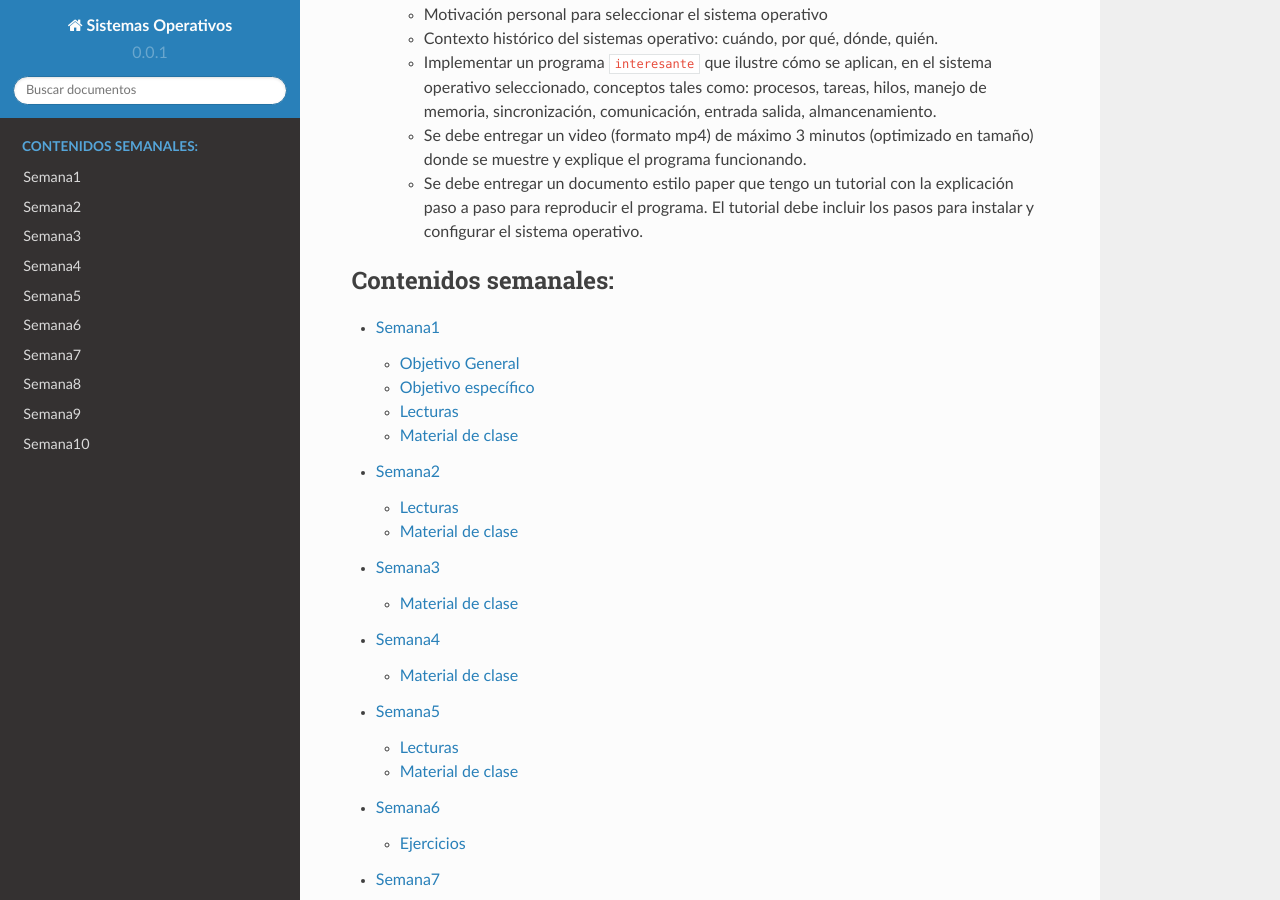
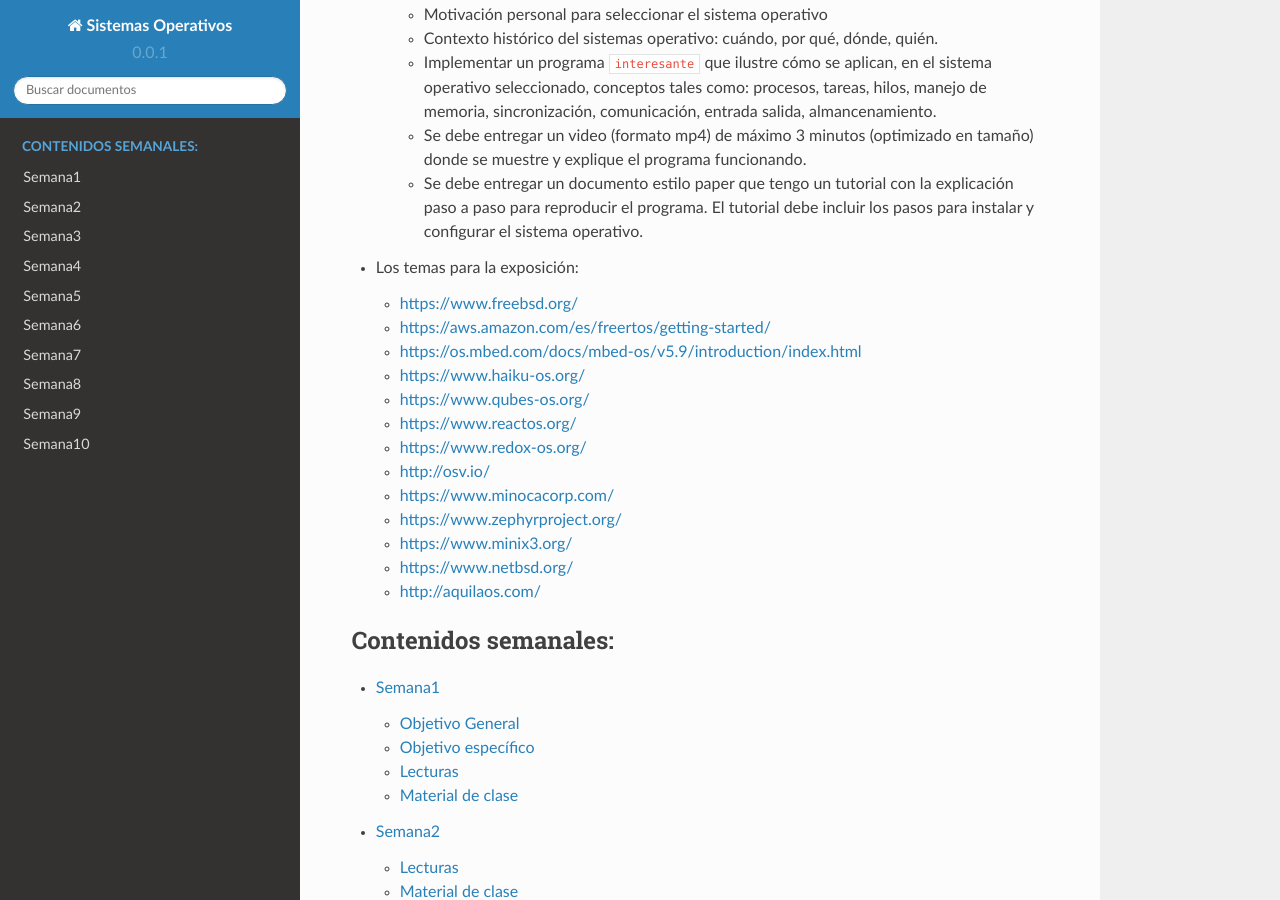
Before and after one commit to juanferfranco/sistemasoperativos, a Sphinx documentation site: the page built from docs/index.rst, in a window 1280 px wide and 900 px high, scrolled down 2610 px. Built offline with Sphinx 7.4.7 and the Read the Docs theme 2.0.0, drawn with Linux system fonts in a browser that asks for light colours; some of the changed text lies outside the part shown.

Commit message:
update final presentation topics

```diff
--- a/docs/index.rst
+++ b/docs/index.rst
@@ -89,6 +89,23 @@ Para la exposición de tópicos de actualidad
     * Se debe entregar un documento estilo paper que tengo un tutorial con la explicación paso a paso para reproducir
       el programa. El tutorial debe incluir los pasos para instalar y configurar el sistema operativo.
 
+* Los temas para la exposición:
+
+  * https://www.freebsd.org/
+  * https://aws.amazon.com/es/freertos/getting-started/
+  * https://os.mbed.com/docs/mbed-os/v5.9/introduction/index.html
+  * https://www.haiku-os.org/
+  * https://www.qubes-os.org/
+  * https://www.reactos.org/
+  * https://www.redox-os.org/
+  * http://osv.io/
+  * https://www.minocacorp.com/
+  * https://www.zephyrproject.org/
+  * https://www.minix3.org/
+  * https://www.netbsd.org/
+  * http://aquilaos.com/
+
+
 .. toctree::
    :maxdepth: 3
    :caption: Contenidos semanales:
```
